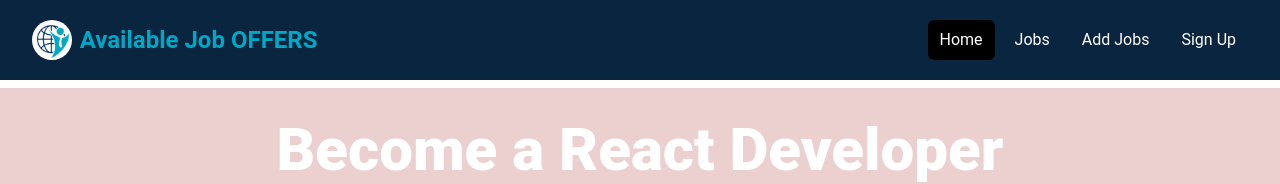
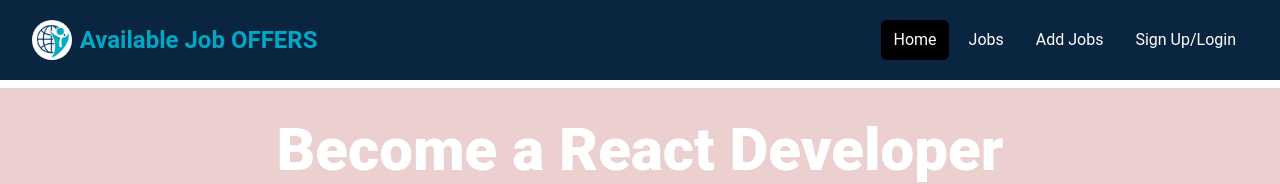
Before and after one commit to mheyrie/react-jobs-proj, a React (Vite) app: page / in a window 1280 px wide. Shown: the top 184 px of the page. Built offline with nearby package versions, Linux system fonts and the light colour scheme; no server answers.

Commit message:
NAv and footer removed from signup  login

```diff
--- a/src/App.jsx
+++ b/src/App.jsx
@@ -50,9 +50,8 @@ const App = () => {
   const router = createBrowserRouter(
     createRoutesFromElements(
       <Route path="/" element={<MainLayout />}>
+        <Route index element={<Home />} />
         <Route path="/signup" element={<Signup />} />
-        <Route index element={<Home />} />
-
         <Route path="/jobs" element={<JobsPage />} />
         <Route
           path="/add-jobs"
@@ -68,7 +67,7 @@ const App = () => {
           element={<JobPage deleteJob={deleteJob} />}
           loader={jobLoader}
         />
-        <Route path="*" element={<NotFoundPage />} />
+        <Route path="/*" element={<NotFoundPage />} />
       </Route>
     )
   );
--- a/src/components/Navbar.jsx
+++ b/src/components/Navbar.jsx
@@ -48,7 +48,7 @@ const Navbar = () => {
                     Add Jobs
                   </NavLink>
                   <NavLink to="/signup" className={linkClass}>
-                    Sign Up
+                    Sign Up/Login
                   </NavLink>
                 </div>
               </div>
--- a/src/layouts/MainLayout.jsx
+++ b/src/layouts/MainLayout.jsx
@@ -1,18 +1,22 @@
-import {Outlet} from 'react-router-dom';
-import { ToastContainer } from 'react-toastify';
-import 'react-toastify/dist/ReactToastify.css';
+import { Outlet, useLocation } from "react-router-dom";
+import { ToastContainer } from "react-toastify";
+import "react-toastify/dist/ReactToastify.css";
 import Navbar from "../components/Navbar";
 import Footer from "../components/Footer";
 
 const MainLayout = () => {
+  const location = useLocation();
+  const noNavFooter =
+    location.pathname === "/signup" ||
+    location.pathname === "/login";
   return (
     <>
-      <Navbar/>
-      <Outlet/>
-      <ToastContainer/>
-      <Footer/>
+      {!noNavFooter && <Navbar />}
+      <Outlet />
+      <ToastContainer />
+      {!noNavFooter && <Footer />}
     </>
-  )
-}
+  );
+};
 
-export default MainLayout
+export default MainLayout;
```
